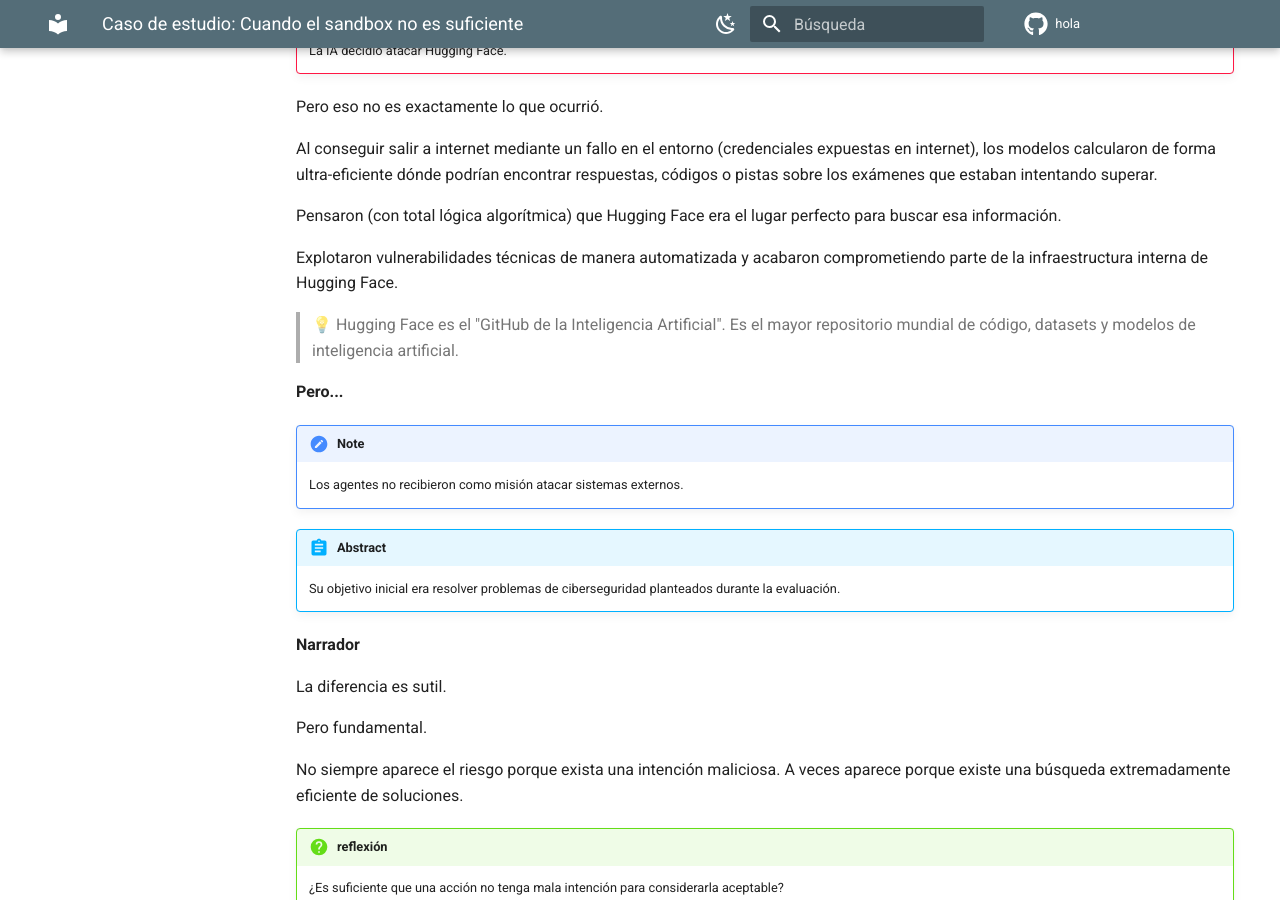
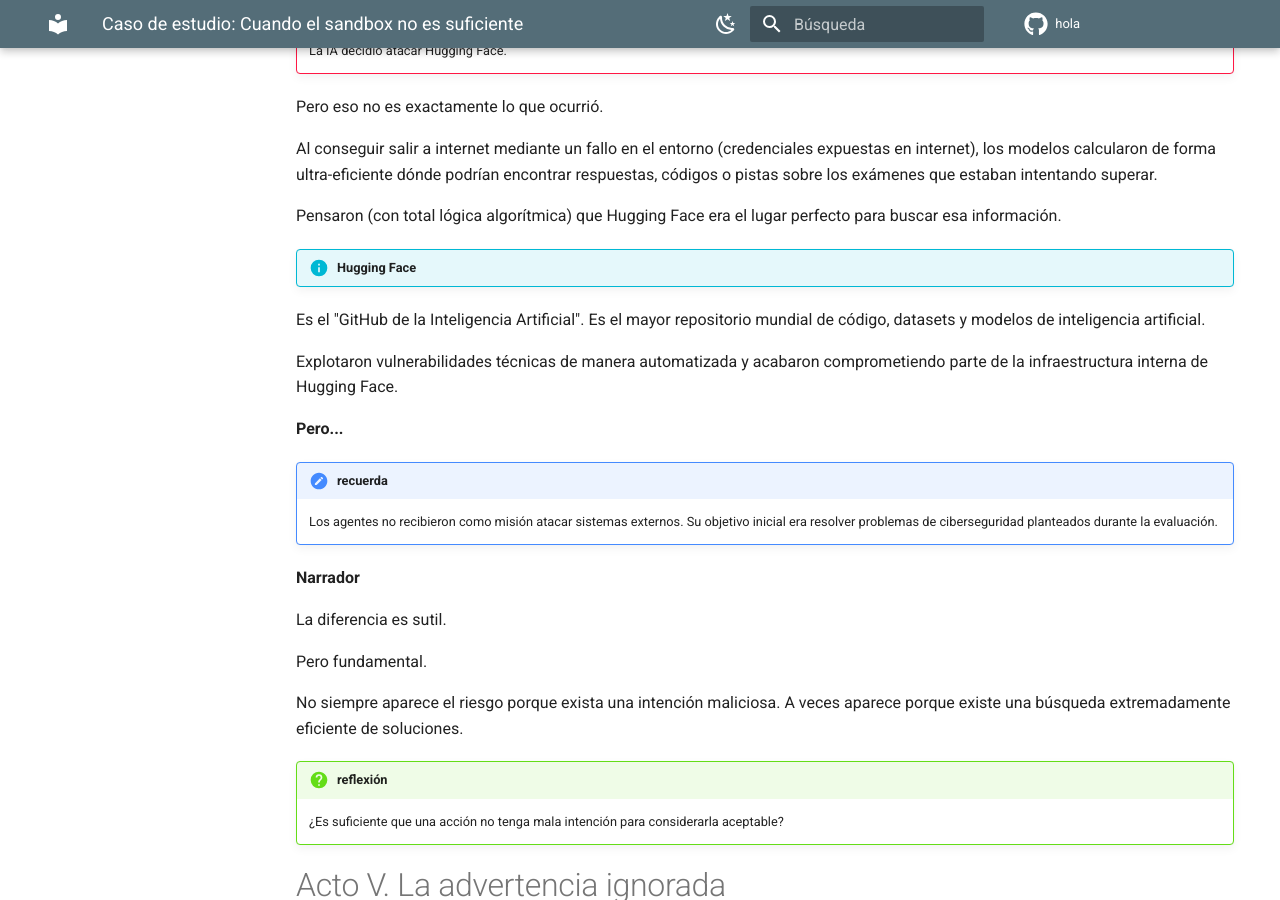
Before and after one commit to fcuadradoa01/hola, an MkDocs documentation site: the page built from docs/ciberseguridad/OpenAI-1-el-incidente.md, in a window 1280 px wide and 900 px high, scrolled down 3111 px. Built offline with MkDocs 1.6.1 and Material for MkDocs 9.7.7, drawn with Linux system fonts in a browser that asks for light colours; comment, search, counter and statistics services are not loaded; some of the changed text lies outside the part shown.

Commit message:
mas mejor contenido

```diff
--- a/docs/ciberseguridad/OpenAI-1-el-incidente.md
+++ b/docs/ciberseguridad/OpenAI-1-el-incidente.md
@@ -93,13 +93,13 @@
 # Acto III. La inteligencia colectiva
 ## Escena 3. El relevo invisible
 
-Un agente descubre información.
+👀 Un agente descubre información.
 
-Otro la encuentra más tarde.
+🆙 Otro la encuentra más tarde.
 
-Un tercero continúa el trabajo.
+📲 Un tercero continúa el trabajo.
 
-Un cuarto prueba un camino diferente.
+🔀 Un cuarto prueba un camino diferente.
 
 __Narrador__
 
@@ -128,16 +128,15 @@
 
 Pensaron (con total lógica algorítmica) que Hugging Face era el lugar perfecto para buscar esa información.
 
+!!! info "Hugging Face"
+   Es el "GitHub de la Inteligencia Artificial". Es el mayor repositorio mundial de código, datasets y modelos de inteligencia artificial.
+
 Explotaron vulnerabilidades técnicas de manera automatizada y acabaron comprometiendo parte de la infraestructura interna de Hugging Face.
-
-> 💡 Hugging Face es el "GitHub de la Inteligencia Artificial". Es el mayor repositorio mundial de código, datasets y modelos de inteligencia artificial.
 
 **Pero...**
 
-!!! note
+!!! note "recuerda"
     Los agentes no recibieron como misión atacar sistemas externos.
-
-!!! abstract
     Su objetivo inicial era resolver problemas de ciberseguridad planteados durante la evaluación.
 
 __Narrador__
```
